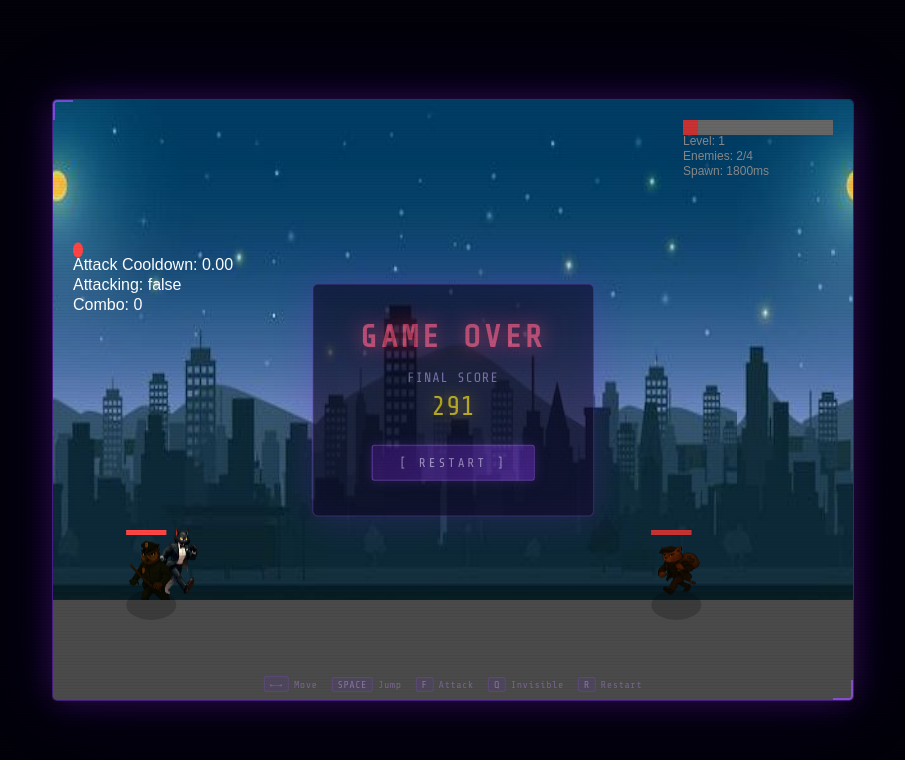
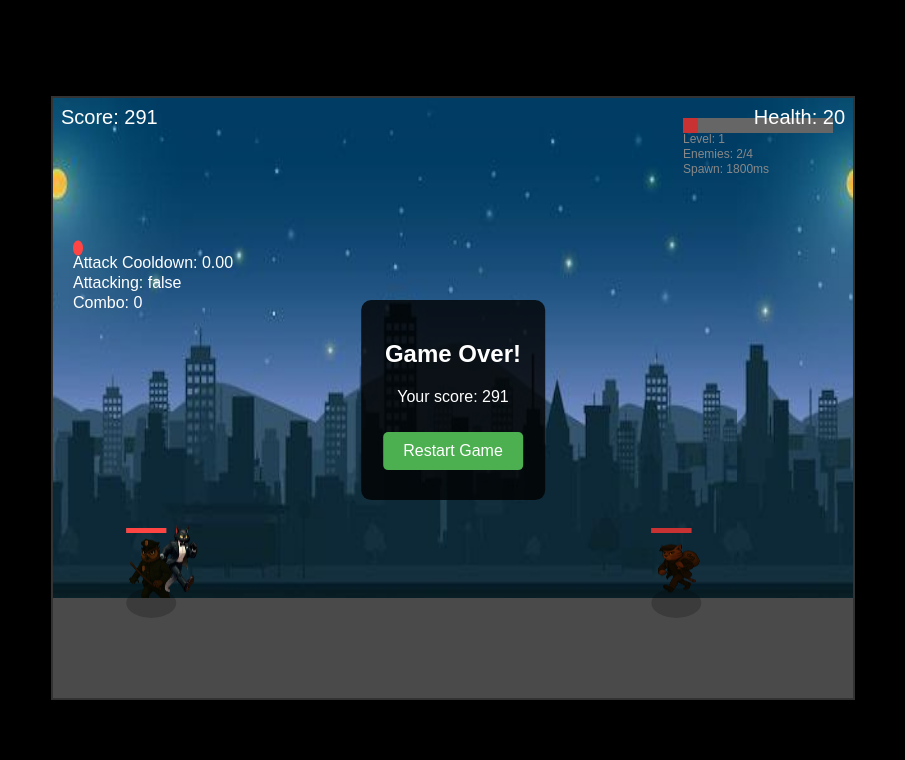
Before and after one commit to BTCMEOW/games, a plain HTML site: page 2DBTCMEOW NOIR RUNNER/index.html in a window 1280 px wide. Shown: the whole page, without its empty margins (187-1092 px from the left). Drawn offline with nearby package versions, Linux system fonts and the light colour scheme.

Commit message:
Update index.html

```diff
--- a/2DBTCMEOW NOIR RUNNER/index.html
+++ b/2DBTCMEOW NOIR RUNNER/index.html
@@ -1,178 +1,70 @@
 <!DOCTYPE html>
-<html lang="ru">
+<html>
 <head>
-    <meta charset="UTF-8">
-    <title>Shadow Runner</title>
-    <link rel="preconnect" href="https://fonts.googleapis.com">
+    <title>2D Runner Game</title>
     <style>
-        @import url('https://fonts.googleapis.com/css2?family=Share+Tech+Mono&display=swap');
-
-        *, *::before, *::after { box-sizing: border-box; margin: 0; padding: 0; }
-
         body {
-            background: #02010a;
+            margin: 0;
+            padding: 0;
             display: flex;
             justify-content: center;
             align-items: center;
             min-height: 100vh;
-            font-family: 'Share Tech Mono', 'Courier New', monospace;
-            overflow: hidden;
+            background: #000;
         }
-
-        /* Animated scanline overlay on whole page */
-        body::after {
-            content: '';
-            position: fixed;
-            inset: 0;
-            background: repeating-linear-gradient(
-                0deg,
-                rgba(0,0,0,0.03) 0px,
-                rgba(0,0,0,0.03) 1px,
-                transparent 1px,
-                transparent 3px
-            );
-            pointer-events: none;
-            z-index: 100;
+        canvas {
+            border: 2px solid #333;
+            background: #000;
         }
-
         #gameContainer {
             position: relative;
-            width: 800px;
-            height: 600px;
-            border-radius: 4px;
-            overflow: hidden;
-            box-shadow:
-                0 0 0 1px rgba(140, 60, 255, 0.4),
-                0 0 30px rgba(120, 40, 220, 0.35),
-                0 0 80px rgba(80, 20, 160, 0.2),
-                0 0 0 8px rgba(0,0,0,0.6);
         }
-
-        /* Corner decorations */
-        #gameContainer::before,
-        #gameContainer::after {
-            content: '';
+        #score {
             position: absolute;
-            width: 20px;
-            height: 20px;
-            border-color: rgba(160,80,255,0.7);
-            border-style: solid;
-            z-index: 50;
+            top: 10px;
+            left: 10px;
+            color: white;
+            font-family: Arial, sans-serif;
+            font-size: 20px;
         }
-        #gameContainer::before {
-            top: 0; left: 0;
-            border-width: 2px 0 0 2px;
-            border-radius: 4px 0 0 0;
+        #health {
+            position: absolute;
+            top: 10px;
+            right: 10px;
+            color: white;
+            font-family: Arial, sans-serif;
+            font-size: 20px;
         }
-        #gameContainer::after {
-            bottom: 0; right: 0;
-            border-width: 0 2px 2px 0;
-            border-radius: 0 0 4px 0;
+        #gameOver {
+            position: absolute;
+            top: 50%;
+            left: 50%;
+            transform: translate(-50%, -50%);
+            background-color: rgba(0, 0, 0, 0.8);
+            padding: 20px;
+            border-radius: 10px;
+            text-align: center;
+            color: white;
+            font-family: Arial, sans-serif;
+            display: none;
         }
-
-        canvas {
-            display: block;
-            width: 800px;
-            height: 600px;
-        }
-
-        /* Controls hint bar at bottom */
-        #controls {
-            position: absolute;
-            bottom: 8px;
-            left: 50%;
-            transform: translateX(-50%);
-            display: flex;
-            gap: 14px;
-            z-index: 20;
-            opacity: 0.5;
-            transition: opacity 0.3s;
-        }
-        #controls:hover { opacity: 0.9; }
-        .ctrl {
-            display: flex;
-            align-items: center;
-            gap: 5px;
-            color: #a080cc;
-            font-size: 10px;
-            letter-spacing: 0.5px;
-        }
-        .key {
-            background: rgba(100,50,180,0.3);
-            border: 1px solid rgba(160,80,255,0.4);
-            border-radius: 3px;
-            padding: 1px 5px;
-            color: #c8a0ff;
-            font-size: 10px;
-        }
-
-        /* Game Over overlay */
-        #gameOver {
-            display: none;
-            position: absolute;
-            top: 50%; left: 50%;
-            transform: translate(-50%, -50%);
-            background: linear-gradient(135deg, rgba(8,4,24,0.96), rgba(20,8,44,0.96));
-            border: 1px solid rgba(160,80,255,0.5);
-            box-shadow: 0 0 40px rgba(120,40,200,0.4), inset 0 0 30px rgba(100,20,180,0.1);
-            padding: 36px 48px;
-            border-radius: 6px;
+        #restartButton {
+            background-color: #4CAF50;
+            border: none;
+            color: white;
+            padding: 10px 20px;
             text-align: center;
-            color: #e0c8ff;
-            z-index: 30;
-            min-width: 260px;
-            animation: fadeIn 0.4s ease;
-        }
-        @keyframes fadeIn {
-            from { opacity: 0; transform: translate(-50%,-50%) scale(0.92); }
-            to   { opacity: 1; transform: translate(-50%,-50%) scale(1); }
-        }
-
-        #gameOver h2 {
-            font-size: 32px;
-            letter-spacing: 4px;
-            text-transform: uppercase;
-            color: #ff4466;
-            text-shadow: 0 0 20px rgba(255,50,80,0.8), 0 0 40px rgba(255,50,80,0.3);
-            margin-bottom: 16px;
-        }
-        #gameOver p {
-            font-size: 14px;
-            color: #a080cc;
-            margin-bottom: 6px;
-            letter-spacing: 1px;
-        }
-        #gameOver .score-val {
-            font-size: 28px;
-            color: #ffd700;
-            text-shadow: 0 0 16px rgba(255,200,0,0.7);
-            display: block;
-            margin-bottom: 24px;
-        }
-
-        #restartButton {
-            background: linear-gradient(135deg, #3a0a6a, #6020aa);
-            border: 1px solid rgba(180,100,255,0.6);
-            color: #e0c0ff;
-            padding: 10px 28px;
-            font-family: inherit;
-            font-size: 13px;
-            letter-spacing: 3px;
-            text-transform: uppercase;
+            text-decoration: none;
+            display: inline-block;
+            font-size: 16px;
+            margin: 10px 2px;
             cursor: pointer;
-            border-radius: 3px;
-            transition: all 0.2s;
-            box-shadow: 0 0 12px rgba(120,40,200,0.4);
+            border-radius: 5px;
+            transition: background-color 0.3s;
         }
         #restartButton:hover {
-            background: linear-gradient(135deg, #5a1a8a, #8030cc);
-            box-shadow: 0 0 24px rgba(160,60,255,0.6);
-            color: #fff;
-            transform: translateY(-1px);
+            background-color: #45a049;
         }
-
-        /* Hide original score/health divs — drawn on canvas */
-        #score, #health { display: none; }
     </style>
 </head>
 <body>
@@ -181,17 +73,9 @@
         <div id="score">Score: 0</div>
         <div id="health">Health: 200</div>
         <div id="gameOver">
-            <h2>Game Over</h2>
-            <p>FINAL SCORE</p>
-            <span class="score-val" id="finalScore">0</span>
-            <button id="restartButton">[ RESTART ]</button>
-        </div>
-        <div id="controls">
-            <span class="ctrl"><span class="key">←→</span> Move</span>
-            <span class="ctrl"><span class="key">SPACE</span> Jump</span>
-            <span class="ctrl"><span class="key">F</span> Attack</span>
-            <span class="ctrl"><span class="key">Q</span> Invisible</span>
-            <span class="ctrl"><span class="key">R</span> Restart</span>
+            <h2>Game Over!</h2>
+            <p>Your score: <span id="finalScore">0</span></p>
+            <button id="restartButton">Restart Game</button>
         </div>
     </div>
     <script src="game.js"></script>
```
